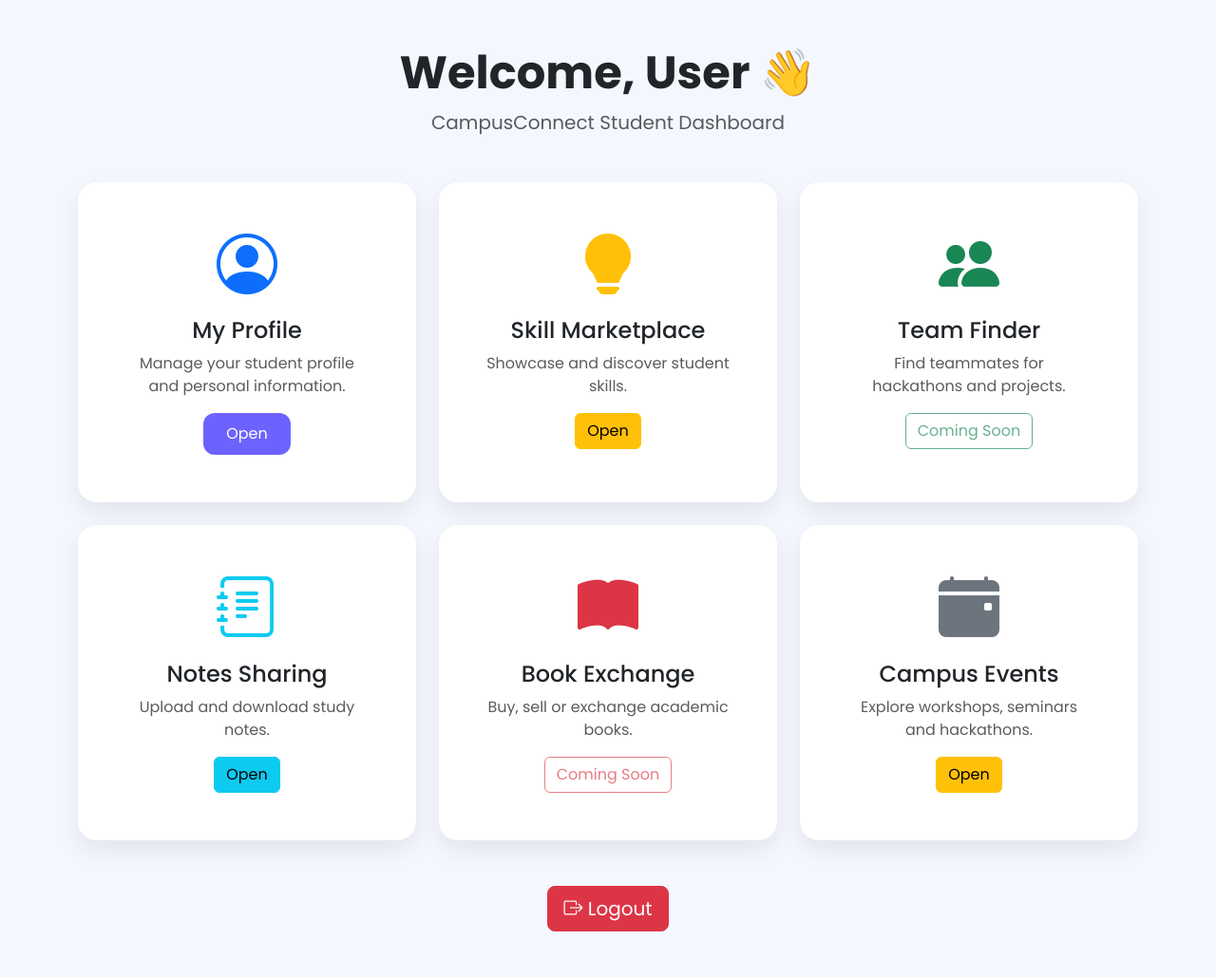
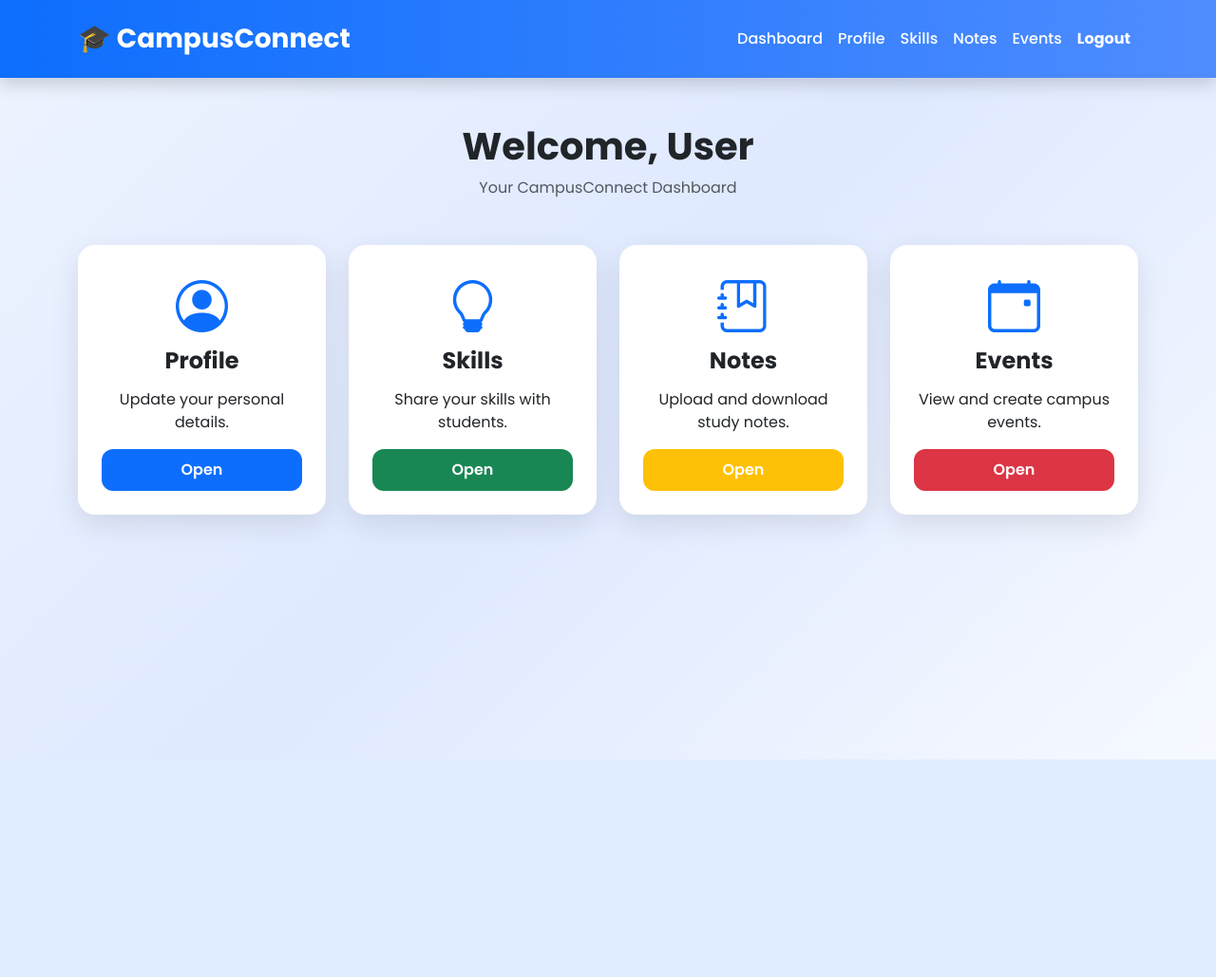
Before and after one commit to shrutikushwaha250907-collab/CampusConnect, a Flask app: page /dashboard in a window 1280 px wide. Shown: the whole page at 95% size. After the commit the page ends 800 px from the top, so only its background shows below. Run offline with Flask 3, Linux system fonts and the light colour scheme; the visitor is signed in with stand-in values (Sample User, id 1); tables that the repository leaves empty hold one stand-in row (values such as "Sample post").

Commit message:
Completed CampusConnect project

```diff
--- a/static/css/style.css
+++ b/static/css/style.css
@@ -1,185 +1,248 @@
+/* ---------- Google Font ---------- */
 @import url('https://fonts.googleapis.com/css2?family=Poppins:wght@300;400;500;600;700;800&display=swap');
 
-* {
-    margin: 0;
-    padding: 0;
-    box-sizing: border-box;
-    font-family: 'Poppins', sans-serif;
+*{
+    margin:0;
+    padding:0;
+    box-sizing:border-box;
+    font-family:'Poppins',sans-serif;
 }
 
-body {
-    background: #f5f7ff;
+body{
+    background:linear-gradient(135deg,#eef4ff,#dfe9ff,#f6f9ff);
+    min-height:100vh;
 }
 
-.navbar {
-    padding: 18px 0;
+/* ---------- Navbar ---------- */
+
+.navbar{
+    background:linear-gradient(90deg,#0d6efd,#4f8cff)!important;
+    padding:15px 0;
 }
 
-.navbar-brand {
-    color: #6C63FF !important;
+.navbar-brand{
+    font-size:30px;
+    font-weight:700;
 }
 
-.nav-link {
-    font-weight: 500;
-    margin-left: 20px;
+.nav-link{
+    color:white!important;
+    font-weight:500;
+    transition:.3s;
 }
 
-.btn-primary {
-    background: #6C63FF;
-    border: none;
-    padding: 10px 24px;
-    border-radius: 12px;
-    transition: .3s;
+.nav-link:hover{
+    color:#ffe082!important;
+    transform:translateY(-2px);
 }
 
-.btn-primary:hover {
-    background: #5548e5;
+/* ---------- Cards ---------- */
+
+.card,
+.dashboard-card,
+.login-card{
+
+    border:none;
+    border-radius:18px;
+    box-shadow:0 10px 30px rgba(0,0,0,.10);
+    transition:.35s;
+    background:white;
+
 }
 
-.hero {
-    padding: 90px 0;
+.card:hover,
+.dashboard-card:hover,
+.login-card:hover{
+
+    transform:translateY(-8px);
+    box-shadow:0 20px 45px rgba(0,0,0,.18);
+
 }
 
-.hero h1 {
-    color: #222;
-    line-height: 1.2;
-}
-
-.hero p {
-    font-size: 20px;
-    color: #666;
-}
-
-.hero img {
-    border-radius: 25px;
-}
-
-.stats {
-    padding: 80px 0;
-}
-
-.stat-card {
-    background: white;
-    padding: 35px;
-    border-radius: 20px;
-    text-align: center;
-    box-shadow: 0 10px 25px rgba(0,0,0,.08);
-    transition: .3s;
-}
-
-.stat-card:hover {
-    transform: translateY(-8px);
-}
-
-.stat-card h2 {
-    color: #6C63FF;
-    font-size: 42px;
-    font-weight: 700;
-}
-
-.features {
-    padding: 80px 0;
-}
-
-.feature-card {
-    background: white;
-    padding: 35px;
-    border-radius: 20px;
-    box-shadow: 0 10px 25px rgba(0,0,0,.08);
-    text-align: center;
-    transition: .3s;
-    height: 100%;
-}
-
-.feature-card:hover {
-    transform: translateY(-8px);
-}
-
-footer {
-    background: #6C63FF;
-    color: white;
-    padding: 20px;
-    margin-top: 60px;
-}
-
-.login-card {
-    background: white;
-    padding: 45px;
-    border-radius: 20px;
-    box-shadow: 0 15px 35px rgba(0,0,0,.1);
-}
-
-.form-control {
-    padding: 12px;
-    border-radius: 10px;
-}
-
-label {
-    font-weight: 600;
-    margin-bottom: 8px;
-}
-
-a {
-    text-decoration: none;
-}
-/* Dashboard */
-
-.dashboard-card {
-    border: none;
-    border-radius: 20px;
-    box-shadow: 0 10px 25px rgba(0,0,0,0.08);
-    transition: 0.3s;
-}
-
-.dashboard-card:hover {
-    transform: translateY(-8px);
-}
-
-.dashboard-card .card-body {
-    padding: 30px;
-}
-
-.dashboard-card h1 {
-    font-size: 55px;
-}
-
-.table td {
-    vertical-align: middle;
-}
-/* Dashboard */
+/* ---------- Dashboard ---------- */
 
 .dashboard-card{
 
-background:#ffffff;
-
-border:none;
-
-border-radius:20px;
-
-box-shadow:0 10px 25px rgba(0,0,0,0.08);
-
-transition:0.3s;
-
-padding:20px;
-
-}
-
-.dashboard-card:hover{
-
-transform:translateY(-10px);
-
-box-shadow:0 20px 35px rgba(13,110,253,0.2);
+    padding:25px;
+    text-align:center;
+    height:100%;
 
 }
 
 .dashboard-card i{
 
-transition:0.3s;
+    font-size:55px;
+    margin-bottom:20px;
+    color:#0d6efd;
 
 }
 
-.dashboard-card:hover i{
+.dashboard-card h4{
 
-transform:scale(1.15);
+    font-weight:700;
+    margin-bottom:15px;
 
 }
+
+/* ---------- Buttons ---------- */
+
+.btn{
+
+    border-radius:12px;
+    padding:10px 20px;
+    font-weight:600;
+    transition:.3s;
+
+}
+
+.btn:hover{
+
+    transform:translateY(-3px);
+
+}
+
+.btn-primary{
+
+    background:#0d6efd;
+    border:none;
+
+}
+
+.btn-success{
+
+    border:none;
+
+}
+
+.btn-warning{
+
+    color:white;
+    border:none;
+
+}
+
+.btn-danger{
+
+    border:none;
+
+}
+
+/* ---------- Forms ---------- */
+
+.form-control,
+.form-select{
+
+    border-radius:12px;
+    padding:12px;
+    border:1px solid #d9d9d9;
+
+}
+
+.form-control:focus,
+.form-select:focus{
+
+    border-color:#0d6efd;
+    box-shadow:0 0 10px rgba(13,110,253,.20);
+
+}
+
+/* ---------- Headings ---------- */
+
+h1,
+h2,
+h3,
+h4{
+
+    font-weight:700;
+
+}
+
+/* ---------- Alerts ---------- */
+
+.alert{
+
+    border:none;
+    border-radius:12px;
+
+}
+
+/* ---------- Footer ---------- */
+
+.footer{
+
+    text-align:center;
+    padding:20px;
+    color:#666;
+
+}
+
+/* ---------- Tables ---------- */
+
+table{
+
+    background:white;
+    border-radius:15px;
+    overflow:hidden;
+
+}
+
+/* ---------- Profile Image ---------- */
+
+.profile-img{
+
+    width:140px;
+    height:140px;
+    border-radius:50%;
+    object-fit:cover;
+    border:5px solid white;
+    box-shadow:0 8px 20px rgba(0,0,0,.15);
+
+}
+
+/* ---------- Hero Section ---------- */
+
+.hero{
+
+    text-align:center;
+    padding:80px 20px;
+
+}
+
+.hero h1{
+
+    font-size:48px;
+    font-weight:800;
+    color:#0d6efd;
+
+}
+
+.hero p{
+
+    color:#666;
+    font-size:20px;
+
+}
+
+/* ---------- Responsive ---------- */
+
+@media(max-width:768px){
+
+.hero h1{
+
+font-size:34px;
+
+}
+
+.dashboard-card{
+
+margin-bottom:20px;
+
+}
+
+.navbar-brand{
+
+font-size:24px;
+
+}
+
+}
--- a/templates/base.html
+++ b/templates/base.html
@@ -19,10 +19,127 @@
 
 <body>
 
+<nav class="navbar navbar-expand-lg navbar-dark bg-primary shadow">
+
+    <div class="container">
+
+        <a class="navbar-brand fw-bold fs-3" href="/">
+
+            🎓 CampusConnect
+
+        </a>
+
+        <button class="navbar-toggler"
+                type="button"
+                data-bs-toggle="collapse"
+                data-bs-target="#navbarNav">
+
+            <span class="navbar-toggler-icon"></span>
+
+        </button>
+
+        <div class="collapse navbar-collapse" id="navbarNav">
+
+            <ul class="navbar-nav ms-auto">
+
+                {% if session.get("user") %}
+
+                <li class="nav-item">
+
+                    <a class="nav-link" href="/dashboard">
+
+                        Dashboard
+
+                    </a>
+
+                </li>
+
+                <li class="nav-item">
+
+                    <a class="nav-link" href="/profile">
+
+                        Profile
+
+                    </a>
+
+                </li>
+
+                <li class="nav-item">
+
+                    <a class="nav-link" href="/skills">
+
+                        Skills
+
+                    </a>
+
+                </li>
+
+                <li class="nav-item">
+
+                    <a class="nav-link" href="/notes">
+
+                        Notes
+
+                    </a>
+
+                </li>
+
+                <li class="nav-item">
+
+                    <a class="nav-link" href="/events">
+
+                        Events
+
+                    </a>
+
+                </li>
+
+                <li class="nav-item">
+
+                    <a class="nav-link text-warning fw-bold" href="/logout">
+
+                        Logout
+
+                    </a>
+
+                </li>
+
+                {% else %}
+
+                <li class="nav-item">
+
+                    <a class="nav-link" href="/login">
+
+                        Login
+
+                    </a>
+
+                </li>
+
+                <li class="nav-item">
+
+                    <a class="nav-link" href="/register">
+
+                        Register
+
+                    </a>
+
+                </li>
+
+                {% endif %}
+
+            </ul>
+
+        </div>
+
+    </div>
+
+</nav>
+
 {% block content %}
-
 {% endblock %}
 
+<script src="https://cdn.jsdelivr.net/npm/bootstrap@5.3.7/dist/js/bootstrap.bundle.min.js"></script>
 </body>
 
 </html>
--- a/templates/dashboard.html
+++ b/templates/dashboard.html
@@ -1,8 +1,6 @@
 {% extends "base.html" %}
 
-{% block title %}
-Dashboard
-{% endblock %}
+{% block title %}Dashboard{% endblock %}
 
 {% block content %}
 
@@ -10,181 +8,93 @@ Dashboard
 
     <div class="text-center mb-5">
 
-        <h1 class="fw-bold display-5">
-            Welcome, {{ user.fullname }} 👋
+        <h1 class="fw-bold">
+            Welcome, {{ user.fullname }}
         </h1>
 
-        <p class="text-muted fs-5">
-            CampusConnect Student Dashboard
+        <p class="text-muted">
+            Your CampusConnect Dashboard
         </p>
 
     </div>
 
     <div class="row g-4">
 
-        <!-- Profile -->
+        <div class="col-md-6 col-lg-3">
 
-        <div class="col-md-6 col-lg-4">
+            <div class="dashboard-card">
 
-            <div class="card dashboard-card h-100">
+                <i class="bi bi-person-circle"></i>
 
-                <div class="card-body text-center">
+                <h4>Profile</h4>
 
-                    <i class="bi bi-person-circle display-3 text-primary"></i>
+                <p>Update your personal details.</p>
 
-                    <h4 class="mt-3">
-                        My Profile
-                    </h4>
+                <a href="/profile" class="btn btn-primary w-100">
 
-                    <p class="text-muted">
-                        Manage your student profile and personal information.
-                    </p>
+                    Open
 
-                    <a href="/profile" class="btn btn-primary">
-                        Open
-                    </a>
-
-                </div>
+                </a>
 
             </div>
 
         </div>
 
-        <!-- Skills -->
+        <div class="col-md-6 col-lg-3">
 
-        <div class="col-md-6 col-lg-4">
+            <div class="dashboard-card">
 
-            <div class="card dashboard-card h-100">
+                <i class="bi bi-lightbulb"></i>
 
-                <div class="card-body text-center">
+                <h4>Skills</h4>
 
-                    <i class="bi bi-lightbulb-fill display-3 text-warning"></i>
+                <p>Share your skills with students.</p>
 
-                    <h4 class="mt-3">
-                        Skill Marketplace
-                    </h4>
+                <a href="/skills" class="btn btn-success w-100">
 
-                    <p class="text-muted">
-                        Showcase and discover student skills.
-                    </p>
+                    Open
 
-                   <a href="/skills" class="btn btn-warning">
-                        Open
-                    </a>
-
-                </div>
+                </a>
 
             </div>
 
         </div>
 
-        <!-- Team Finder -->
+        <div class="col-md-6 col-lg-3">
 
-        <div class="col-md-6 col-lg-4">
+            <div class="dashboard-card">
 
-            <div class="card dashboard-card h-100">
+                <i class="bi bi-journal-bookmark"></i>
 
-                <div class="card-body text-center">
+                <h4>Notes</h4>
 
-                    <i class="bi bi-people-fill display-3 text-success"></i>
+                <p>Upload and download study notes.</p>
 
-                    <h4 class="mt-3">
-                        Team Finder
-                    </h4>
+                <a href="/notes" class="btn btn-warning w-100">
 
-                    <p class="text-muted">
-                        Find teammates for hackathons and projects.
-                    </p>
+                    Open
 
-                    <button class="btn btn-outline-success" disabled>
-                        Coming Soon
-                    </button>
-
-                </div>
+                </a>
 
             </div>
 
         </div>
 
-        <!-- Notes -->
+        <div class="col-md-6 col-lg-3">
 
-        <div class="col-md-6 col-lg-4">
+            <div class="dashboard-card">
 
-            <div class="card dashboard-card h-100">
+                <i class="bi bi-calendar-event"></i>
 
-                <div class="card-body text-center">
+                <h4>Events</h4>
 
-                    <i class="bi bi-journal-text display-3 text-info"></i>
+                <p>View and create campus events.</p>
 
-                    <h4 class="mt-3">
-                        Notes Sharing
-                    </h4>
+                <a href="/events" class="btn btn-danger w-100">
 
-                    <p class="text-muted">
-                        Upload and download study notes.
-                    </p>
+                    Open
 
-                    <a href="/notes" class="btn btn-info">
-                        Open
-                    </a>
-
-                </div>
-
-            </div>
-
-        </div>
-
-        <!-- Books -->
-
-        <div class="col-md-6 col-lg-4">
-
-            <div class="card dashboard-card h-100">
-
-                <div class="card-body text-center">
-
-                    <i class="bi bi-book-fill display-3 text-danger"></i>
-
-                    <h4 class="mt-3">
-                        Book Exchange
-                    </h4>
-
-                    <p class="text-muted">
-                        Buy, sell or exchange academic books.
-                    </p>
-
-                    <button class="btn btn-outline-danger" disabled>
-                        Coming Soon
-                    </button>
-
-                </div>
-
-            </div>
-
-        </div>
-
-        <!-- Events -->
-
-        <div class="col-md-6 col-lg-4">
-
-            <div class="card dashboard-card h-100">
-
-                <div class="card-body text-center">
-
-                    <i class="bi bi-calendar-event-fill display-3 text-secondary"></i>
-
-                    <h4 class="mt-3">
-                        Campus Events
-                    </h4>
-
-                    <p class="text-muted">
-                        Explore workshops, seminars and hackathons.
-                    </p>
-
-                    <a href="/events" class="btn btn-warning">
-                        Open
-                    </a>
-
-                </div>
+                </a>
 
             </div>
 
@@ -192,18 +102,6 @@ Dashboard
 
     </div>
 
-    <div class="text-center mt-5">
-
-        <a href="/logout" class="btn btn-lg btn-danger">
-
-            <i class="bi bi-box-arrow-right"></i>
-
-            Logout
-
-        </a>
-
-    </div>
-
 </div>
 
 {% endblock %}
```
